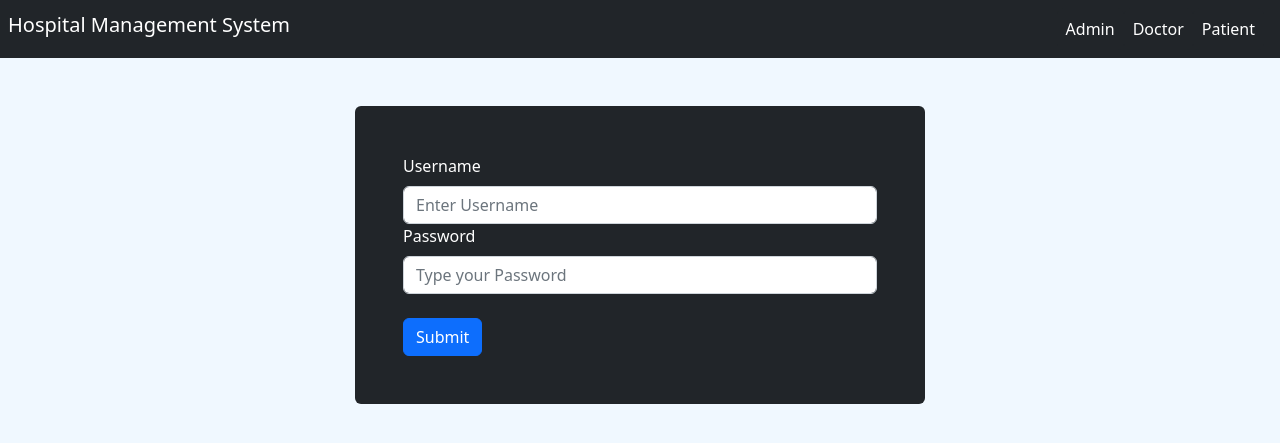
After one commit to Geraldo157/Hospital_Management_System, a PHP site: page /admin_login.php in a window 1280 px wide. The commit adds this page. Shown: the top 443 px of the page. Run offline with PHP 8.4, Linux system fonts and the light colour scheme.

Commit message:
Creating admin login page

```diff
--- /dev/null
+++ b/admin_login.php
@@ -0,0 +1,35 @@
+<!DOCTYPE html>
+<html lang="en">
+<head>
+    <meta charset="UTF-8">
+    <title>Admin Login</title>
+</head>
+<body style="background-color: aliceblue">
+<? include "include/header.php"?>
+<div class="container">
+    <div class="col-md-12">
+        <div class="row">
+            <div class="col-md-3">
+
+            </div>
+            <div class="col-md-6 rounded mt-5 p-5 bg-dark text-white rounded">
+                <form method="post">
+                    <div class="form-group">
+                        <label class="form-label">Username</label>
+                        <input type="text" placeholder="Enter Username" name="name" class="form-control" autocomplete="off" >
+                    </div>
+                    <div class="form-group">
+                        <label class="form-label">Password</label>
+                        <input type="password" name="password" placeholder="Type your Password" class="form-control">
+                    </div>
+                    <input type="submit" name="login" class="btn btn-primary mt-4">
+                </form>
+            </div>
+            <div class="col-md-3">
+
+            </div>
+        </div>
+    </div>
+</div>
+</body>
+</html>
--- a/include/header.php
+++ b/include/header.php
@@ -17,7 +17,7 @@
         <h5 class="text-white ms-2">Hospital Management System</h5>
         <div class="ms-auto"></div>
         <ul class="navbar-nav me-3">
-            <li class="nav-item"><a href="#" class="nav-link text-white btn btn-dark">Admin</a></li>
+            <li class="nav-item"><a href="../admin_login.php" class="nav-link text-white btn btn-dark">Admin</a></li>
             <li class="nav-item"><a href="#" class="nav-link text-white btn btn-dark">Doctor</a></li>
             <li class="nav-item"><a href="#" class="nav-link text-white btn btn-dark">Patient</a></li>
         </ul>
--- a/index.php
+++ b/index.php
@@ -2,9 +2,9 @@
 <html lang="en">
 <head>
     <meta charset="UTF-8">
-    <title>Title</title>
+    <title>Home</title>
 </head>
-<body>
+<body style="background-color: aliceblue">
 <?php
 include "include/header.php";
 ?>
```
Also changed, not shown: img/9174447_6301.jpg (added).
